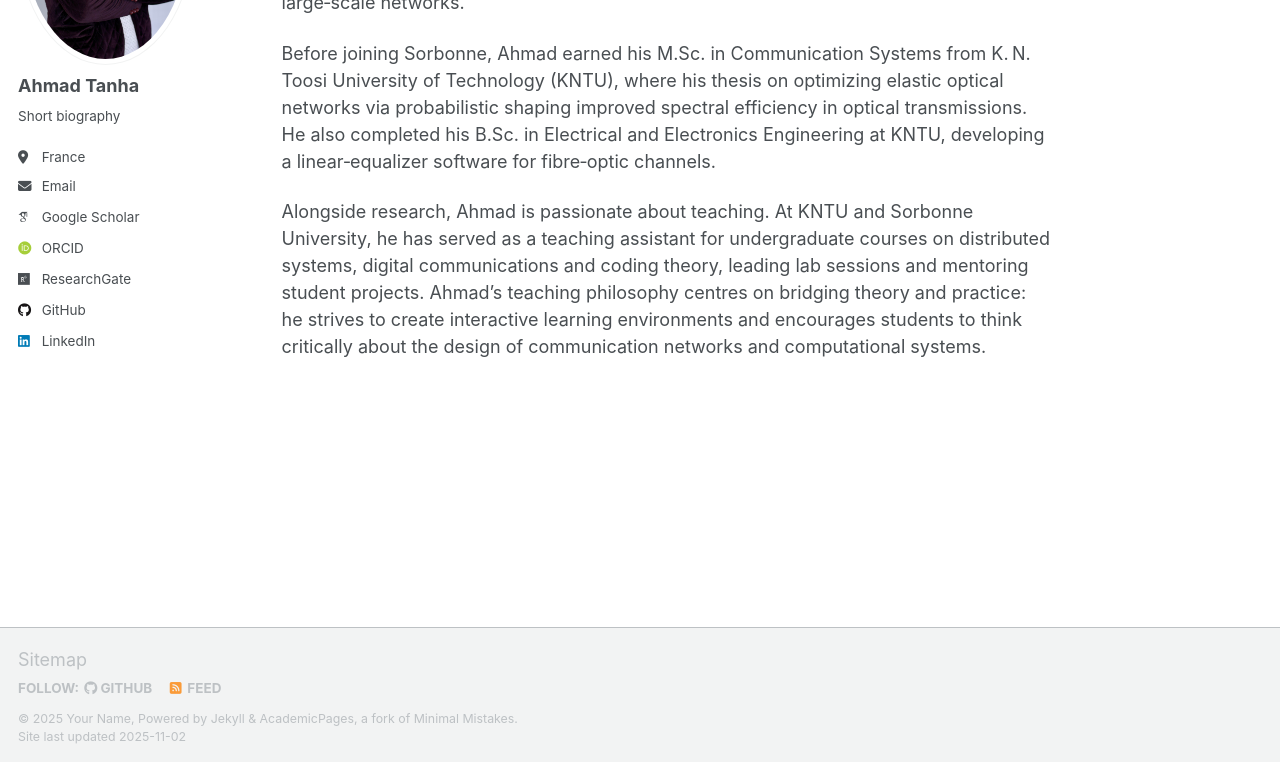
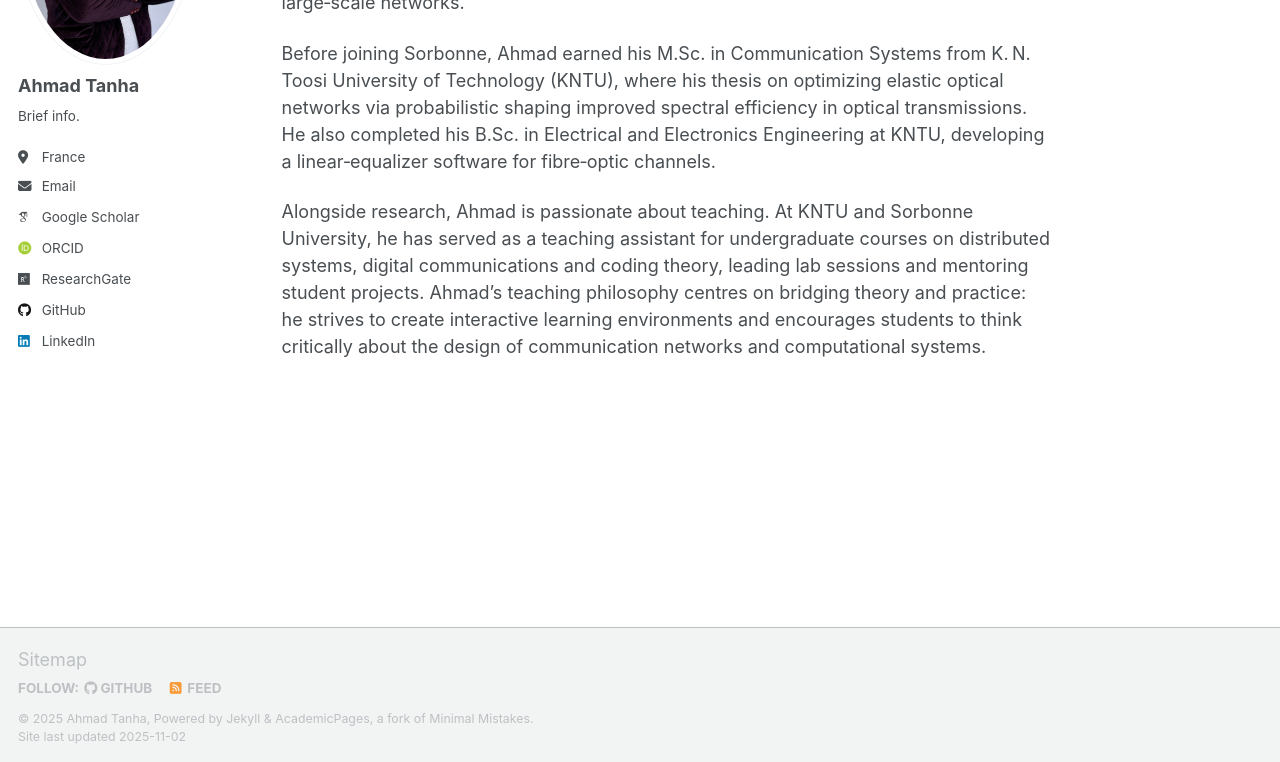
Before and after one commit to ahmadtanhaa/ahmadtanhaa.github.io, a Jekyll site: the page built from _pages/about.md, in a window 1280 px wide and 1052 px high. Shown: the part 287-1049 px from the top of the window. Built offline with Jekyll 4.4.1, drawn with Linux system fonts in a browser that asks for light colours; some web fonts are replaced; a script that is not in the unit is left out.

Commit message:
Update _config.yml

```diff
--- a/_config.yml
+++ b/_config.yml
@@ -11,8 +11,8 @@ locale                   : "en-US"
 site_theme               : "default" # Currently available options are "default", "air"
 title                    : "Ahmad Tanha" # "Your Name / Site Title"
 title_separator          : "-"
-name                     : &name "Your Name"
-description              : &description "Your Name's academic portfolio"   # Update this with a general description of your site, this is the default if not overridden by a page
+name                     : &name "Ahmad Tanha"
+description              : &description "Ahmad Tanha's academic portfolio"   # Update this with a general description of your site, this is the default if not overridden by a page
 url                      : https://ahmadtanhaa.github.io
 # https://academicpages.github.io # The base hostname & protocol for your site e.g. "https://[your GitHub username].github.io",
                                                            # or if you already have some other page hosted on Github then use "https://[your GitHub username].github.io/[Your Repo Name]"
@@ -28,7 +28,7 @@ author:
   avatar           : "profile.jpg"
   name             : "Ahmad Tanha"
   pronouns         : # example: "she/her"
-  bio              : "Short biography"
+  bio              : "Brief info."
   location         : "France"
   #employer         : "Red Brick University"
   uri              : # URL
```
